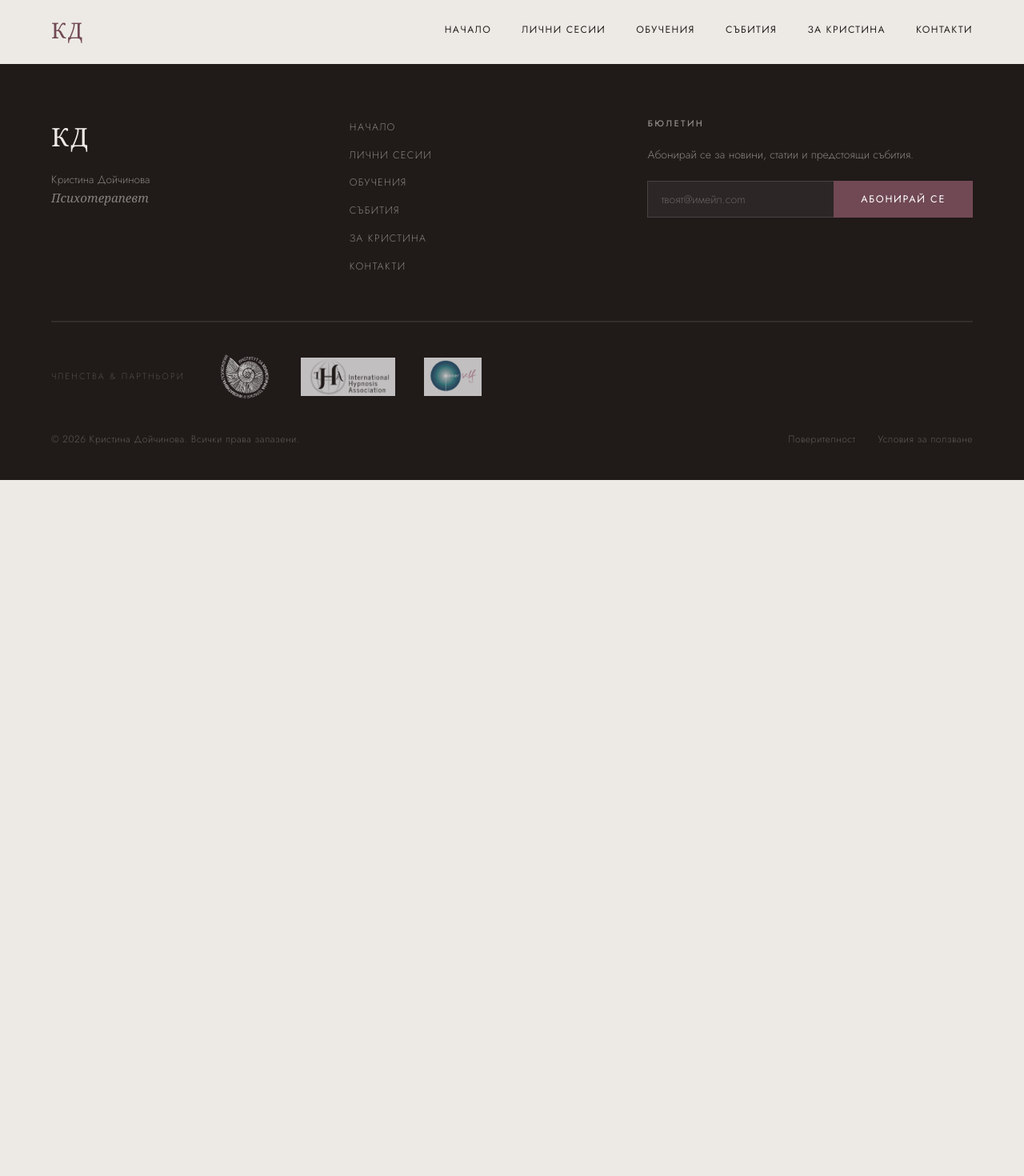
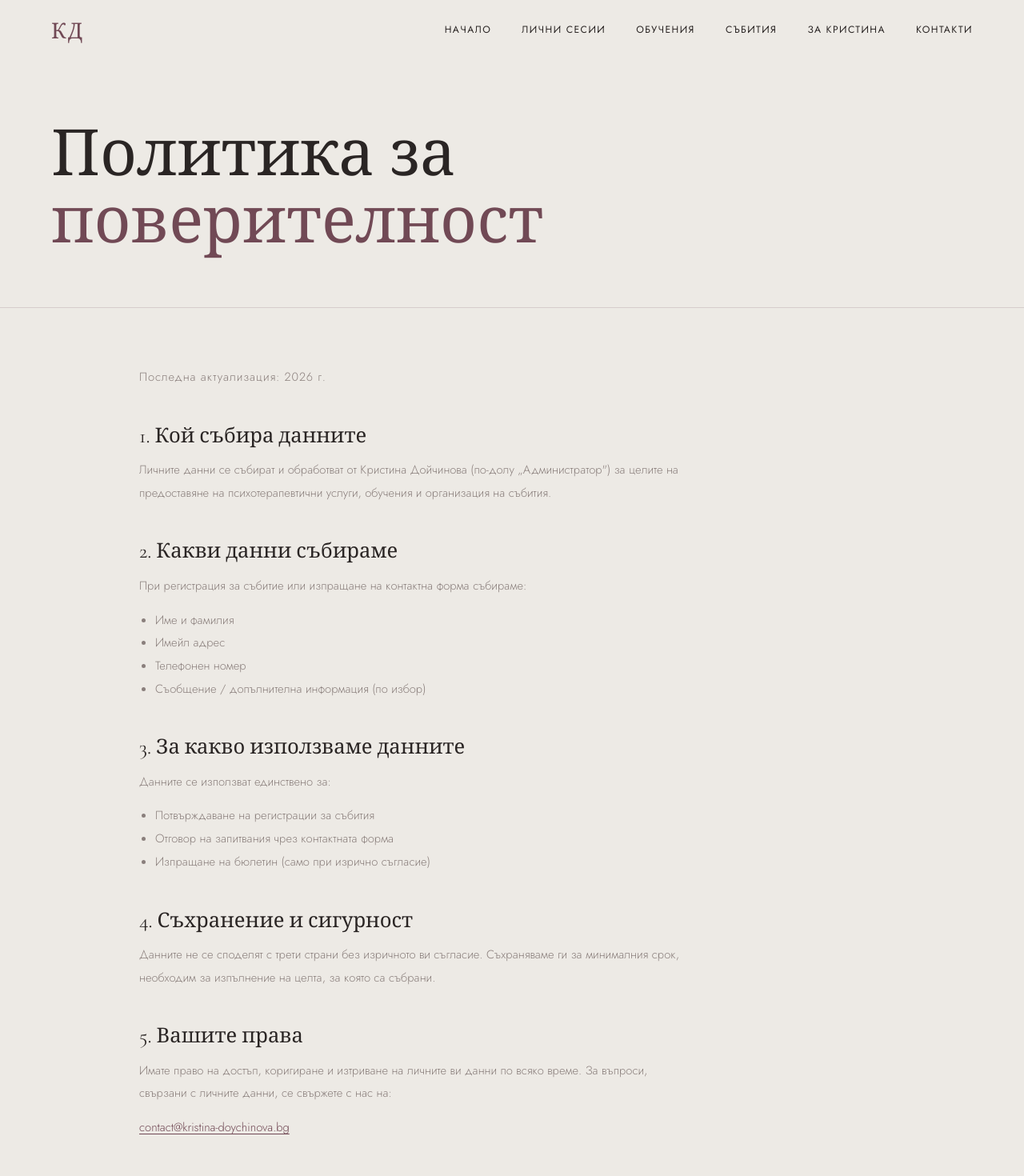
Before and after one commit to l0ad1ng-0015/KRISI-SAIT, a SvelteKit app: page /privacy in a window 1280 px wide. Before the commit this address had no page. Shown: the top 1470 px of the page at 80% size. Before the commit the page ends 800 px from the top, so only its background shows below. Built offline with nearby package versions, Linux system fonts and the light colour scheme.

Commit message:
added terms, edited things

```diff
--- a/src/routes/lichni-sesii/+page.svelte
+++ b/src/routes/lichni-sesii/+page.svelte
@@ -20,7 +20,7 @@
 		{
 			title: 'Онлайн сесия',
 			format: 'Видеовръзка · 50 мин',
-			teaser: 'Пълноценна терапевтична работа без разстоянието да бъде пречка.',
+			teaser: 'Пълноценна терапевтична работа независимо от разстоянието.',
 			desc: 'Най-важната стъпка към промяната е човек да направи време за себе си. Онлайн сесиите са възможност да получите професионална подкрепа в спокойствието и комфорта на вашето пространство. Те предлагат същото внимание и ефективност, както срещите на живо, но ви осигуряват гъвкавост и удобство.',
 			points: ['От всяко място', 'Защитена връзка', 'Същото качество'],
 			gradient: 'linear-gradient(150deg, #cec8c0 0%, #b0a89e 50%, #958d83 100%)'
--- /dev/null
+++ b/src/routes/privacy/+page.svelte
@@ -0,0 +1,129 @@
+<svelte:head>
+	<title>Поверителност — Кристина Дойчинова</title>
+</svelte:head>
+
+<section class="policy-hero">
+	<div class="container">
+		<h1>Политика за<br /><em>поверителност</em></h1>
+	</div>
+</section>
+
+<section class="policy-body">
+	<div class="policy-inner container">
+		<div class="policy-content">
+			<p class="policy-updated">Последна актуализация: 2026 г.</p>
+
+			<h2>1. Кой събира данните</h2>
+			<p>
+				Личните данни се събират и обработват от Кристина Дойчинова (по-долу „Администратор") за
+				целите на предоставяне на психотерапевтични услуги, обучения и организация на събития.
+			</p>
+
+			<h2>2. Какви данни събираме</h2>
+			<p>При регистрация за събитие или изпращане на контактна форма събираме:</p>
+			<ul>
+				<li>Имe и фамилия</li>
+				<li>Имейл адрес</li>
+				<li>Телефонен номер</li>
+				<li>Съобщение / допълнителна информация (по избор)</li>
+			</ul>
+
+			<h2>3. За какво използваме данните</h2>
+			<p>Данните се използват единствено за:</p>
+			<ul>
+				<li>Потвърждаване на регистрации за събития</li>
+				<li>Отговор на запитвания чрез контактната форма</li>
+				<li>Изпращане на бюлетин (само при изрично съгласие)</li>
+			</ul>
+
+			<h2>4. Съхранение и сигурност</h2>
+			<p>
+				Данните не се споделят с трети страни без изричното ви съгласие. Съхраняваме ги за
+				минималния срок, необходим за изпълнение на целта, за която са събрани.
+			</p>
+
+			<h2>5. Вашите права</h2>
+			<p>Имате право на достъп, коригиране и изтриване на личните ви данни по всяко време. За
+				въпроси, свързани с личните данни, се свържете с нас на:</p>
+			<p><a href="mailto:contact@kristina-doychinova.bg">contact@kristina-doychinova.bg</a></p>
+		</div>
+	</div>
+</section>
+
+<style>
+	.policy-hero {
+		padding: calc(var(--nav-h) + 72px) 0 64px;
+		border-bottom: 1px solid var(--border);
+	}
+
+	.policy-hero h1 {
+		font-size: 5rem;
+		line-height: 1.05;
+	}
+
+	.policy-hero h1 em {
+		color: var(--secondary);
+	}
+
+	.policy-body {
+		padding: 72px 0 100px;
+	}
+
+	.policy-inner {
+		max-width: 1060px;
+	}
+
+	.policy-content {
+		max-width: 680px;
+	}
+
+	.policy-updated {
+		font-size: 0.78rem;
+		color: var(--text-muted);
+		letter-spacing: 0.06em;
+		margin-bottom: 48px;
+	}
+
+	.policy-content h2 {
+		font-family: var(--heading-font);
+		font-size: 1.6rem;
+		font-weight: 400;
+		color: var(--text);
+		margin-top: 44px;
+		margin-bottom: 14px;
+	}
+
+	.policy-content p {
+		font-size: 0.92rem;
+		color: var(--text-muted);
+		line-height: 1.95;
+		margin-bottom: 14px;
+	}
+
+	.policy-content ul {
+		padding-left: 20px;
+		margin-bottom: 14px;
+	}
+
+	.policy-content li {
+		font-size: 0.92rem;
+		color: var(--text-muted);
+		line-height: 1.95;
+	}
+
+	.policy-content a {
+		color: var(--secondary);
+		text-decoration: underline;
+		text-underline-offset: 3px;
+	}
+
+	@media (max-width: 900px) {
+		.policy-hero {
+			padding: calc(var(--nav-h) + 40px) 0 48px;
+		}
+
+		.policy-hero h1 {
+			font-size: 3.2rem;
+		}
+	}
+</style>
--- /dev/null
+++ b/src/routes/terms/+page.svelte
@@ -0,0 +1,131 @@
+<svelte:head>
+	<title>Условия за ползване — Кристина Дойчинова</title>
+</svelte:head>
+
+<section class="policy-hero">
+	<div class="container">
+		<h1>Условия за<br /><em>ползване</em></h1>
+	</div>
+</section>
+
+<section class="policy-body">
+	<div class="policy-inner container">
+		<div class="policy-content">
+			<p class="policy-updated">Последна актуализация: 2026 г.</p>
+
+			<h2>1. Приемане на условията</h2>
+			<p>
+				С използването на този уебсайт вие се съгласявате с настоящите Условия за ползване. Ако не
+				сте съгласни с тях, моля, не използвайте сайта.
+			</p>
+
+			<h2>2. Съдържание на сайта</h2>
+			<p>
+				Цялото съдържание на сайта — текстове, изображения и структура — е собственост на Кристина
+				Дойчинова и е защитено от авторско право. Не се разрешава копирането или разпространението
+				без изрично писмено разрешение.
+			</p>
+
+			<h2>3. Услуги и записвания</h2>
+			<p>
+				Информацията на сайта е с информативен характер и не представлява медицинска или
+				психиатрична консултация. Психотерапевтичните услуги се предоставят в рамките на
+				индивидуални договорености между клиента и терапевта.
+			</p>
+
+			<h2>4. Отговорност</h2>
+			<p>
+				Администраторът на сайта не носи отговорност за вреди, произтекли от използването или
+				невъзможността за използване на сайта, включително технически прекъсвания.
+			</p>
+
+			<h2>5. Промени в условията</h2>
+			<p>
+				Запазваме правото да актуализираме тези условия по всяко време. Промените влизат в сила
+				от момента на публикуването им на тази страница.
+			</p>
+
+			<h2>6. Контакт</h2>
+			<p>За въпроси относно условията за ползване:</p>
+			<p><a href="mailto:contact@kristina-doychinova.bg">contact@kristina-doychinova.bg</a></p>
+		</div>
+	</div>
+</section>
+
+<style>
+	.policy-hero {
+		padding: calc(var(--nav-h) + 72px) 0 64px;
+		border-bottom: 1px solid var(--border);
+	}
+
+	.policy-hero h1 {
+		font-size: 5rem;
+		line-height: 1.05;
+	}
+
+	.policy-hero h1 em {
+		color: var(--secondary);
+	}
+
+	.policy-body {
+		padding: 72px 0 100px;
+	}
+
+	.policy-inner {
+		max-width: 1060px;
+	}
+
+	.policy-content {
+		max-width: 680px;
+	}
+
+	.policy-updated {
+		font-size: 0.78rem;
+		color: var(--text-muted);
+		letter-spacing: 0.06em;
+		margin-bottom: 48px;
+	}
+
+	.policy-content h2 {
+		font-family: var(--heading-font);
+		font-size: 1.6rem;
+		font-weight: 400;
+		color: var(--text);
+		margin-top: 44px;
+		margin-bottom: 14px;
+	}
+
+	.policy-content p {
+		font-size: 0.92rem;
+		color: var(--text-muted);
+		line-height: 1.95;
+		margin-bottom: 14px;
+	}
+
+	.policy-content ul {
+		padding-left: 20px;
+		margin-bottom: 14px;
+	}
+
+	.policy-content li {
+		font-size: 0.92rem;
+		color: var(--text-muted);
+		line-height: 1.95;
+	}
+
+	.policy-content a {
+		color: var(--secondary);
+		text-decoration: underline;
+		text-underline-offset: 3px;
+	}
+
+	@media (max-width: 900px) {
+		.policy-hero {
+			padding: calc(var(--nav-h) + 40px) 0 48px;
+		}
+
+		.policy-hero h1 {
+			font-size: 3.2rem;
+		}
+	}
+</style>
```
Also changed, not shown: src/routes/sabitiya/+page.svelte (+58 -2 lines).
